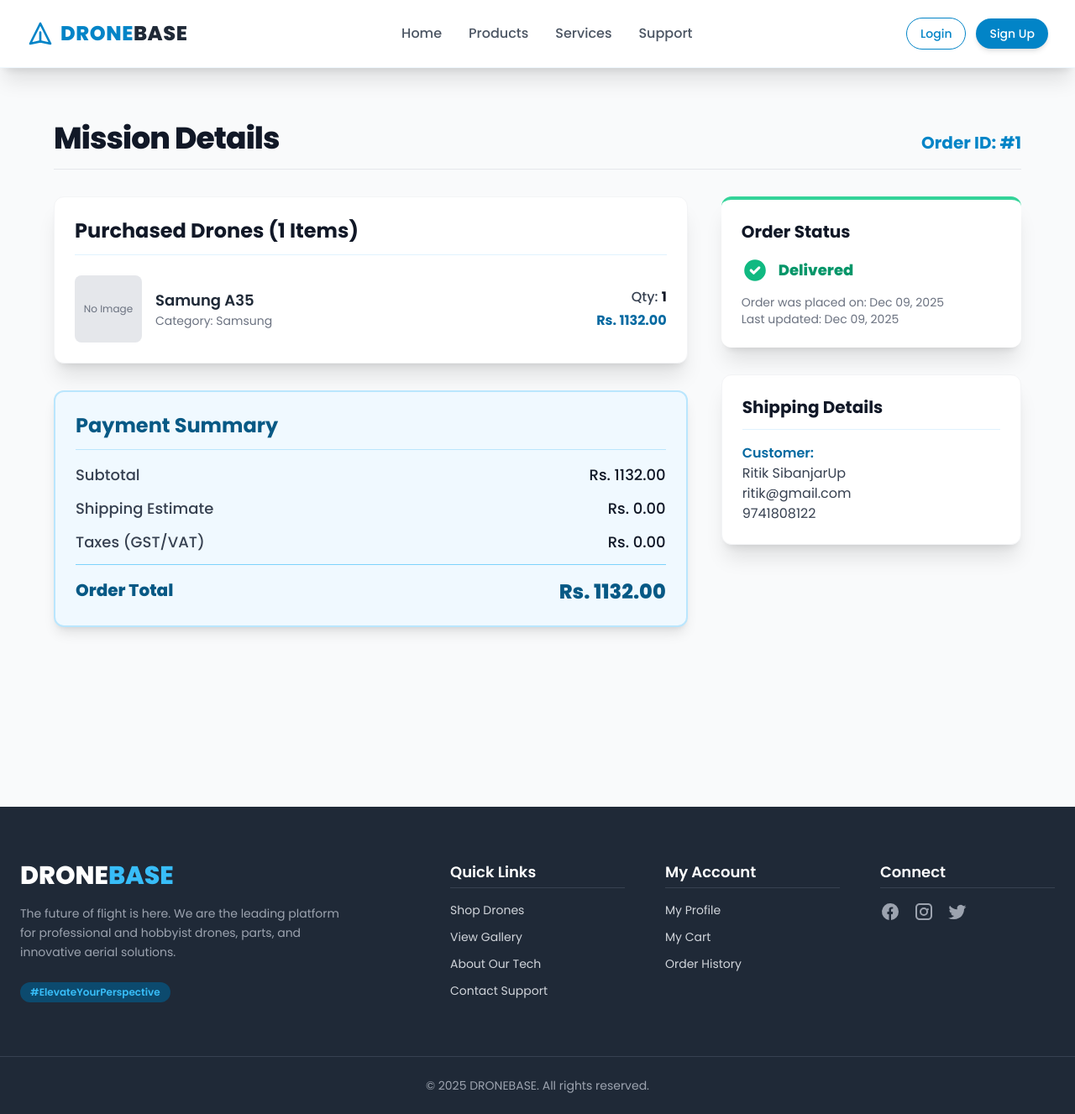
After one commit to ritikdotxyz/ecommerce, a Django app: page /order-detail/1/ in a window 1280 px wide. The commit adds this page. Shown: the whole page at 84% size. Run offline with Django 5.2, Linux system fonts and the light colour scheme; data comes from the database, SQL or seed files in the repository; both versions use the stored data as it was after the commit; data that the repository does not hold is empty; some libraries are stand-ins or nearby versions.

Commit message:
order detail page

```diff
--- a/products/urls.py
+++ b/products/urls.py
@@ -37,4 +37,5 @@ urlpatterns = [
     ),
     path("cart-item-count/", views.get_cart_count, name="cart-item-count"),
     path("order-history/", views.order_history, name="order_history"),
+    path("order-detail/<int:id>/", views.order_detail, name="order_detail"),
 ]
--- a/products/views.py
+++ b/products/views.py
@@ -330,6 +330,21 @@ def get_cart_count(request):
 
 
 def order_history(request):
-    orders = Order.objects.filter(user=request.user)
+    orders = (
+        Order.objects.filter(user=request.user)
+        .order_by("created_at")
+        .reverse()
+    )
 
     return render(request, "products/order_history.html", {"orders": orders})
+
+
+def order_detail(request, id):
+    order = Order.objects.get(id=id)
+    order_items = OrderItems.objects.filter(order_id=id)
+
+    return render(
+        request,
+        "products/order_detail.html",
+        {"order_items": order_items, "order": order},
+    )
--- a/templates/base.html
+++ b/templates/base.html
@@ -148,8 +148,7 @@
             <ul class="space-y-3 text-sm">
                 <li><a href="{% url 'profile' %}" class="hover:text-sky-400 transition-colors duration-300">My Profile</a></li>
                 <li><a href="{% url 'cart' %}" class="hover:text-sky-400 transition-colors duration-300">My Cart</a></li>
-                <li><a href="#" class="hover:text-sky-400 transition-colors duration-300">Order History</a></li>
-                <li><a href="#" class="hover:text-sky-400 transition-colors duration-300">Shipping Info</a></li>
+                <li><a href="{% url 'order_history' %}" class="hover:text-sky-400 transition-colors duration-300">Order History</a></li>
             </ul>
         </div>
 
--- /dev/null
+++ b/templates/products/order_detail.html
@@ -0,0 +1,131 @@
+{% extends "base.html" %}
+{% load static %}
+
+{% block title %}Order #{{ order.id }} Details | DRONEBASE{% endblock %}
+
+{% block content %}
+<div class="bg-gray-50 min-h-screen py-16 px-4 sm:px-6 lg:px-8">
+  <div class="max-w-6xl mx-auto">
+
+    <div class="flex flex-col sm:flex-row justify-between items-start sm:items-baseline mb-8 pb-4 border-b border-gray-200">
+      <h1 class="text-4xl font-extrabold text-gray-900 tracking-tight">
+        Mission Details
+      </h1>
+      <p class="text-xl font-bold text-sky-600 mt-2 sm:mt-0">
+        Order ID: #{{ order.id }}
+      </p>
+    </div>
+
+    <div class="lg:grid lg:grid-cols-3 lg:gap-10">
+
+      <div class="lg:col-span-2 space-y-8">
+
+        <div class="bg-white rounded-xl shadow-xl p-6 border border-gray-100">
+          <h2 class="text-2xl font-bold text-gray-900 mb-6 border-b pb-3 border-sky-100">
+            Purchased Drones ({{ order.orderitems_set.count }} Items)
+          </h2>
+
+          <div class="space-y-6">
+            {% for item in order.orderitems_set.all %}
+              <div class="flex items-center space-x-4 border-b border-gray-100 pb-4 last:border-b-0 last:pb-0">
+                <a href="{% url 'product_detail' item.product_id.slug %}" class="flex-shrink-0">
+                  {% if item.product_id.images.first %}
+                    <img src="{{ item.product_id.images.first.image.url }}" alt="{{ item.product_id.name }}"
+                         class="w-20 h-20 object-cover rounded-lg border border-gray-200">
+                  {% else %}
+                    <div class="w-20 h-20 bg-gray-200 rounded-lg flex items-center justify-center text-xs text-gray-500">No Image</div>
+                  {% endif %}
+                </a>
+
+                <div class="flex-grow">
+                  <a href="{% url 'product_detail' item.product_id.slug %}" class="text-lg font-semibold text-gray-800 hover:text-sky-600 transition-colors duration-200 line-clamp-1">
+                    {{ item.product_id.name }}
+                  </a>
+                  <p class="text-sm text-gray-500">
+                    Category: {{ item.product_id.category.name }}
+                  </p>
+                </div>
+
+                <div class="text-right flex-shrink-0 w-32">
+                  <p class="text-base font-medium text-gray-700">Qty: <span class="font-bold text-gray-900">{{ item.quantity }}</span></p>
+                  <p class="text-base font-bold text-sky-700 mt-1">
+                    Rs. {{ item.product_id.price|floatformat:2 }}
+                  </p>
+                </div>
+              </div>
+            {% endfor %}
+          </div>
+        </div>
+
+        <div class="bg-sky-50 rounded-xl shadow-lg p-6 border-2 border-sky-200 mt-8">
+          <h2 class="text-2xl font-bold text-sky-800 mb-4 border-b pb-3 border-sky-200">Payment Summary</h2>
+
+          <dl class="space-y-3 text-lg font-medium">
+            <div class="flex justify-between">
+              <dt class="text-gray-700">Subtotal</dt>
+              <dd class="text-gray-900">Rs. {{ order.total|floatformat:2 }}</dd>
+            </div>
+            <div class="flex justify-between">
+              <dt class="text-gray-700">Shipping Estimate</dt>
+              <dd class="text-gray-900">Rs. 0.00</dd>
+            </div>
+            <div class="flex justify-between">
+              <dt class="text-gray-700">Taxes (GST/VAT)</dt>
+              <dd class="text-gray-900">Rs. 0.00</dd>
+            </div>
+
+            <div class="flex justify-between pt-4 border-t border-sky-300">
+              <dt class="text-xl font-extrabold text-sky-800">Order Total</dt>
+              <dd class="text-2xl font-extrabold text-sky-800">Rs. {{ order.total|floatformat:2 }}</dd>
+            </div>
+          </dl>
+        </div>
+
+      </div>
+
+      <aside class="lg:col-span-1 mt-8 lg:mt-0 space-y-8">
+
+        <div class="bg-white rounded-xl shadow-xl p-6 sticky top-28 border-t-4 border-emerald-400">
+            <h2 class="text-xl font-bold text-gray-900 mb-4">Order Status</h2>
+            <div class="flex items-center space-x-3">
+                <svg xmlns="http://www.w3.org/2000/svg" class="h-8 w-8 text-emerald-500" viewBox="0 0 20 20" fill="currentColor">
+                    <path fill-rule="evenodd" d="M10 18a8 8 0 100-16 8 8 0 000 16zm3.707-9.293a1 1 0 00-1.414-1.414L9 10.586 7.707 9.293a1 1 0 00-1.414 1.414l2 2a1 1 0 001.414 0l4-4z" clip-rule="evenodd" />
+                </svg>
+                <p class="text-lg font-extrabold text-emerald-600">
+                    Delivered
+                </p>
+            </div>
+            <p class="text-sm text-gray-500 mt-3">
+                Order was placed on: {{ order.created_at|date:"M d, Y" }}
+            </p>
+            <p class="text-sm text-gray-500">
+                Last updated: {{ order.modified_at|date:"M d, Y" }}
+            </p>
+        </div>
+
+        <div class="bg-white rounded-xl shadow-xl p-6 border border-gray-100">
+            <h2 class="text-xl font-bold text-gray-900 mb-4 border-b pb-3 border-sky-100">Shipping Details</h2>
+
+            <div class="space-y-4 text-gray-700">
+                <div>
+                    <h3 class="font-semibold text-sky-700">Customer:</h3>
+                    <p>{{ order.user.get_full_name }}</p>
+                    <p>{{ order.user.email }}</p>
+                    <p>{{ order.user.phone_no }}</p>
+
+                </div>
+
+                <!-- <div>
+                    <h3 class="font-semibold text-sky-700">Shipping To:</h3>
+                        {% if address.line_2 %}<p>{{ address.line_2 }}</p>{% endif %}
+                        {% if address.line_2 %}<p>{{ address.line_2 }}</p>{% endif %}
+                        <p>{{ address.city }}</p>
+                </div> -->
+            </div>
+        </div>
+
+      </aside>
+    </div>
+  </div>
+</div>
+{% endblock %}
--- a/templates/products/order_history.html
+++ b/templates/products/order_history.html
@@ -48,9 +48,9 @@
           </div>
 
           <div class="mt-6">
-             <a href="#"
+             <a href="{% url 'order_detail' order.id %}"
                 class="block w-full text-center bg-sky-600 hover:bg-sky-700 text-white font-bold py-3 rounded-lg transition duration-300 shadow-md shadow-sky-500/30 focus:outline-none focus:ring-4 focus:ring-sky-300">
-                View Full Details ({{ order.items.count }} items)
+                View Full Details
              </a>
           </div>
 
```
Also changed, not shown: db.sqlite3.
